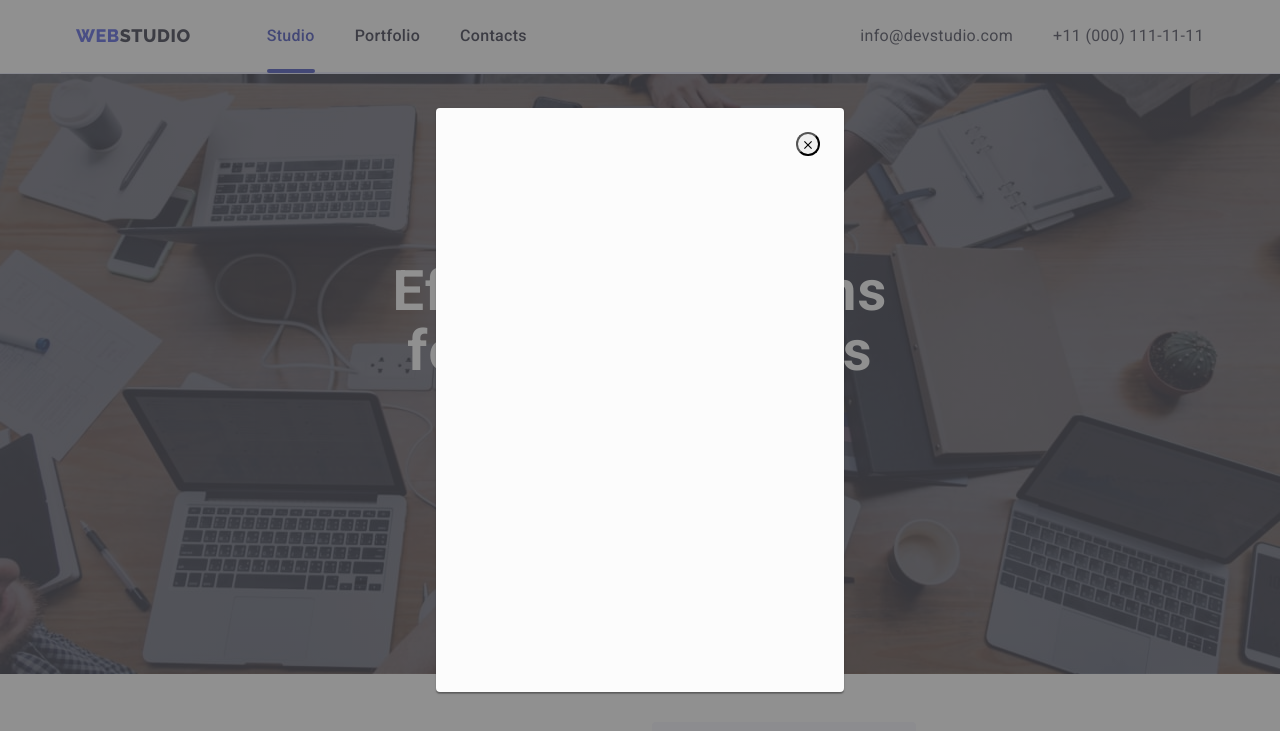
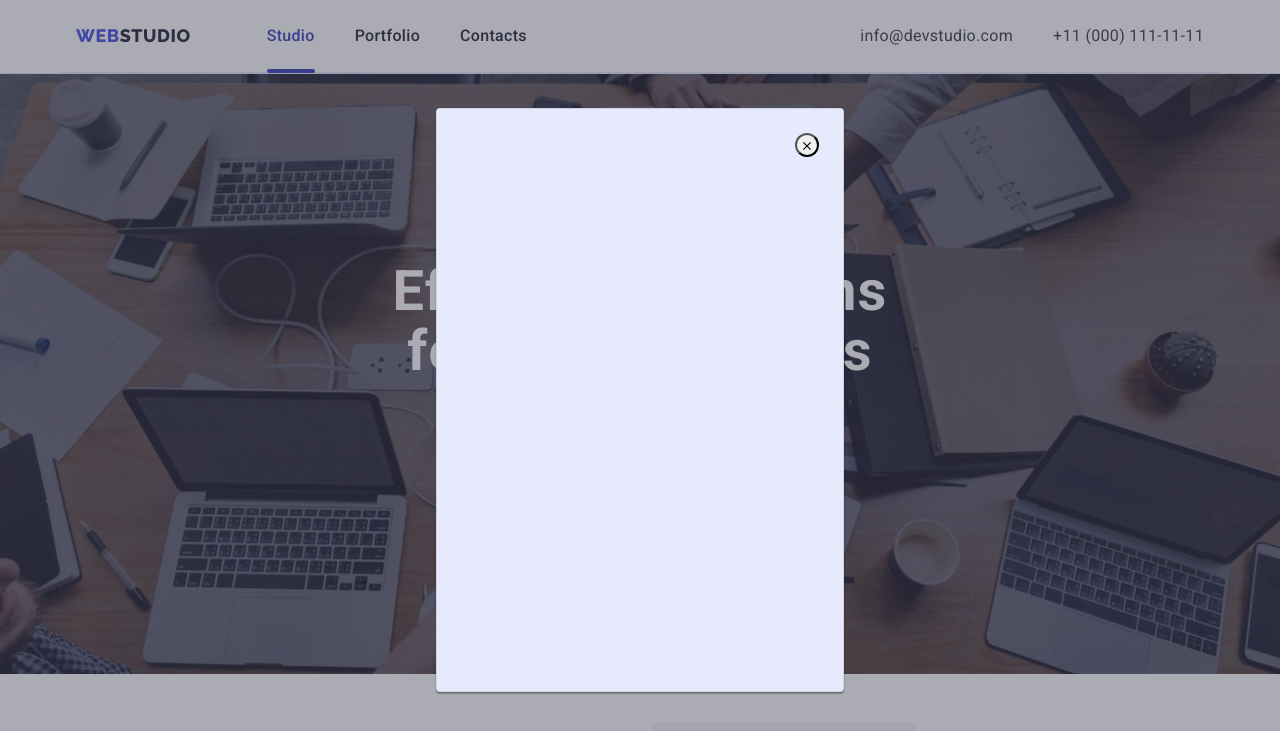
Before and after one commit to Wslaw/goit-markup-hw-04, a plain HTML site: page index.html in a window 1280 px wide. Both pictures are taken after a click on the button "Order Service". Shown: the top 731 px of the page. Drawn offline with nearby package versions, Linux system fonts and the light colour scheme.

Commit message:
Update styles.css
Lepotaa

```diff
--- a/css/styles.css
+++ b/css/styles.css
@@ -751,8 +751,11 @@ body {
   position: fixed;
   width: 100%;
   height: 100%;
-  background-color: rgba(70, 70, 70, 0.6);
   top: 0;
+  /* background-color: rgba(70, 70, 70, 0.6); */
+  background-color: rgba(46, 47, 66, 0.4);
+  transition: opacity 250ms cubic-bezier(0.4, 0, 0.2, 1),
+    visibility 250ms cubic-bezier(0.4, 0, 0.2, 1);
 }
 
 .modal {
@@ -766,19 +769,43 @@ body {
   border-radius: 4px;
   box-shadow: 0px 2px 1px 0px rgba(0, 0, 0, 0.2),
     0px 1px 3px 0px rgba(0, 0, 0, 0.12), 0px 1px 1px 0px rgba(0, 0, 0, 0.14);
-}
+/* -------------------------Замечание бота для кнопки-------------- */
+  display: flex;
+  justify-content: center;
+  align-items: center;
+  background-color: var(--cornflower);
+  border: 1px solid rgba(0, 0, 0, 0.1);
+  padding: 0;
+  cursor: pointer;
+  transition: background-color 250ms cubic-bezier(0.4, 0, 0.2, 1),
+    border 250ms cubic-bezier(0.4, 0, 0.2, 1);
+
+  /* -----------Замечание бота для кнопк ------------------ */
+  }
 
 .modal-close-btn {
+
   position: absolute;
   top: 24px;
   right: 24px;
+  height: 24px;
   border-radius: 50%;
   flex-shrink: 0;
 }
 
-.modal-close-btn:hover {
+.modal-close-btn:hover,
+.modal-close-btn:focus {
   background-color: var(--ocean);
   fill: var(--white);
+  /* -----иЗамечание бота для кнопк----- */
+   border: none;
+   /* ----------------------------------- */
+}
+.modal-close-btn:focus {
+  fill:var(--white);
+}
+.modal-close-button {
+  transition: fill 250ms cubic-bezier(0.4, 0, 0.2, 1);
 }
 
 .is-hidden {
```
